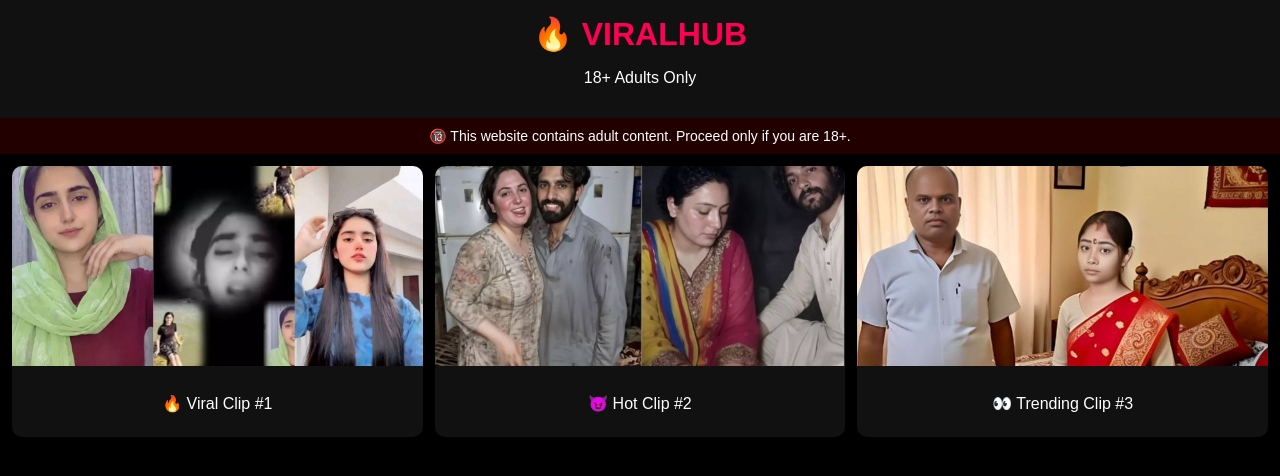
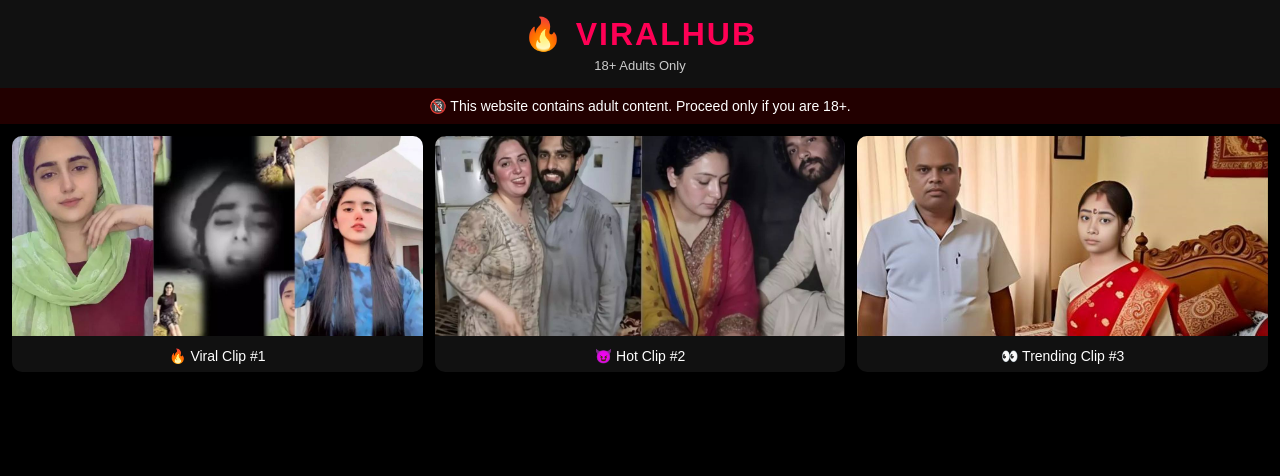
Before and after one commit to Siddhu01234/viral-hub, a plain HTML site: page index.html in a window 1280 px wide. Drawn offline with Linux system fonts and the light colour scheme.

Commit message:
Update style.css

```diff
--- a/style.css
+++ b/style.css
@@ -12,15 +12,22 @@ body {
 }
 
 .top h1 {
+  margin: 0;
   color: #ff0055;
-  margin: 0;
+  letter-spacing: 2px;
+}
+
+.top p {
+  margin: 5px 0 0;
+  font-size: 13px;
+  color: #ccc;
 }
 
 .age-box {
+  background: #220000;
   text-align: center;
   font-size: 14px;
   padding: 10px;
-  background: #220000;
 }
 
 .grid {
@@ -45,6 +52,8 @@ body {
 }
 
 .card p {
+  margin: 0;
   padding: 8px;
   text-align: center;
+  font-size: 14px;
 }
```
